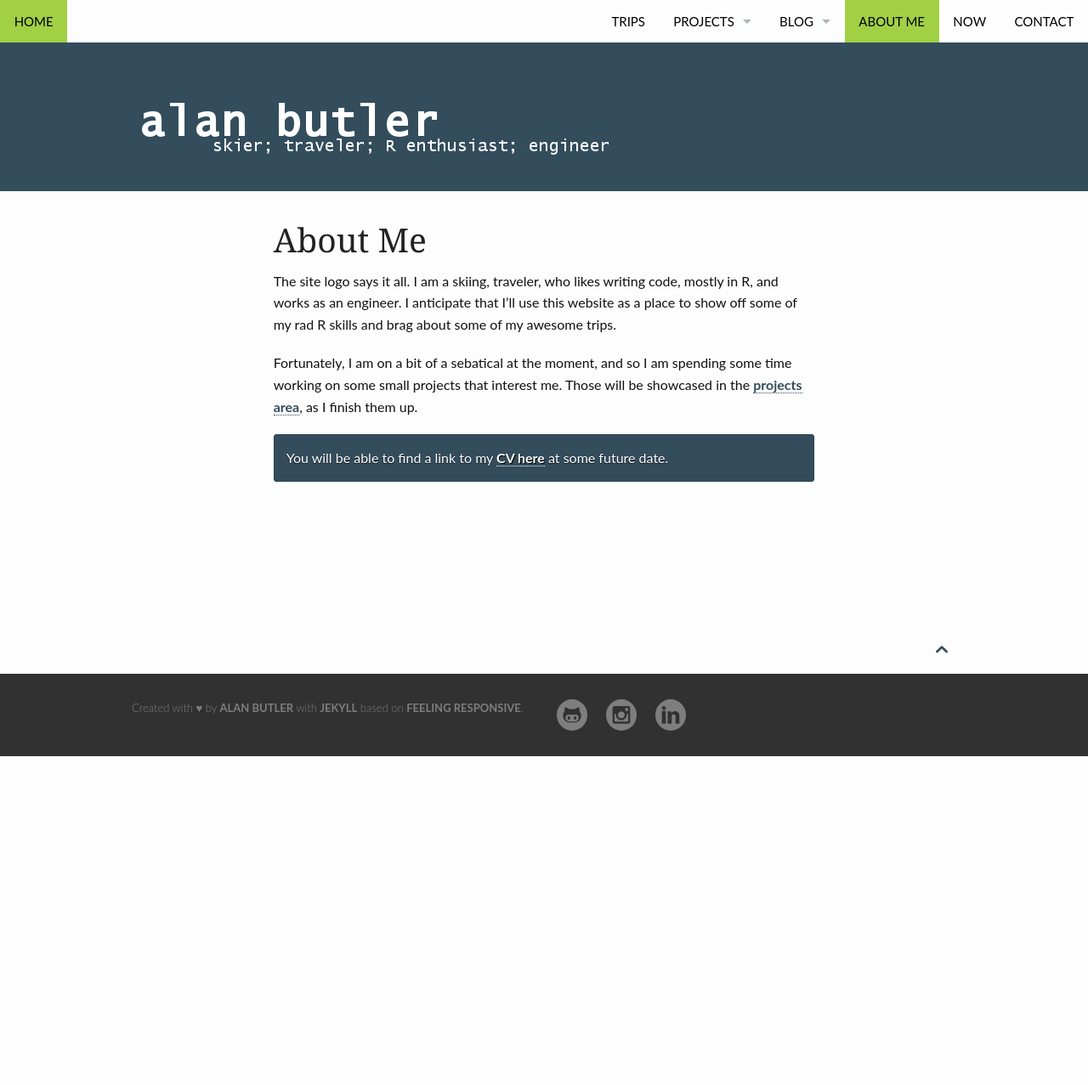
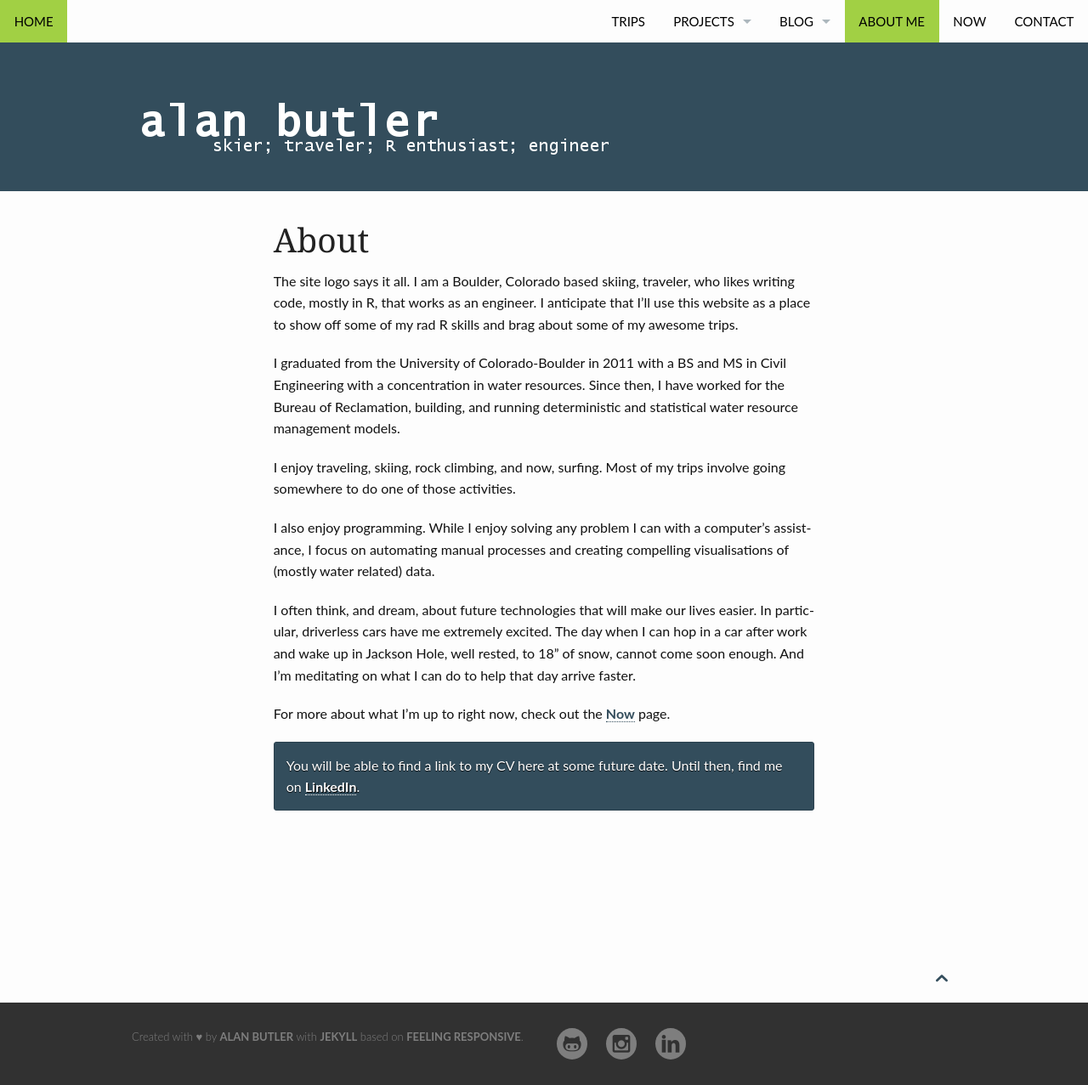
Before and after one commit to rabutler/rabutler.github.io, a Jekyll site: the page built from pages/about-me.md, in a window 1280 px wide. Shown: the whole page at 85% size. Built offline with Jekyll 4.4.1, drawn with Linux system fonts in a browser that asks for light colours; before the commit the page ends 900 px from its top, so only the background shows below that.

Commit message:
new about page

```diff
--- a/pages/about-me.md
+++ b/pages/about-me.md
@@ -1,13 +1,21 @@
 ---
 layout: page
-title: "About Me"
+title: "About"
 permalink: "/about-me/"
 ---
 
-The site logo says it all. I am a skiing, traveler, who likes writing code, mostly in R, and works as an engineer. I anticipate that I'll use this website as a place to show off some of my rad R skills and brag about some of my awesome trips.
+The site logo says it all. I am a Boulder, Colorado based skiing, traveler, who likes writing code, mostly in R, that works as an engineer. I anticipate that I'll use this website as a place to show off some of my rad R skills and brag about some of my awesome trips.
 
-Fortunately, I am on a bit of a sebatical at the moment, and so I am spending some time working on some small projects that interest me. Those will be showcased in the [projects area][1], as I finish them up.
+I graduated from the University of Colorado-Boulder in 2011 with a BS and MS in Civil Engineering with a concentration in water resources. Since then, I have worked for the Bureau of Reclamation, building, and running deterministic and statistical water resource management models.
 
-{% include alert info='You will be able to find a link to my <a href = "/about-me/CV/"> CV here</a> at some future date.' %}
+I enjoy traveling, skiing, rock climbing, and now, surfing. Most of my trips involve going somewhere to do one of those activities.
 
-[1]: /projects/
+I also enjoy programming. While I enjoy solving any problem I can with a computer's assistance, I focus on automating manual processes and creating compelling visualisations of (mostly water related) data.
+
+I often think, and dream, about future technologies that will make our lives easier. In particular, driverless cars have me extremely excited. The day when I can hop in a car after work and wake up in Jackson Hole, well rested, to 18" of snow, cannot come soon enough. And I'm meditating on what I can do to help that day arrive faster.
+
+For more about what I'm up to right now, check out the [Now][1] page.
+
+{% include alert info='You will be able to find a link to my CV here at some future date. Until then, find me on <a href = "https://www.linkedin.com/in/alan-butler-63b11a28">LinkedIn</a>.' %}
+
+[1]: /now/
```
